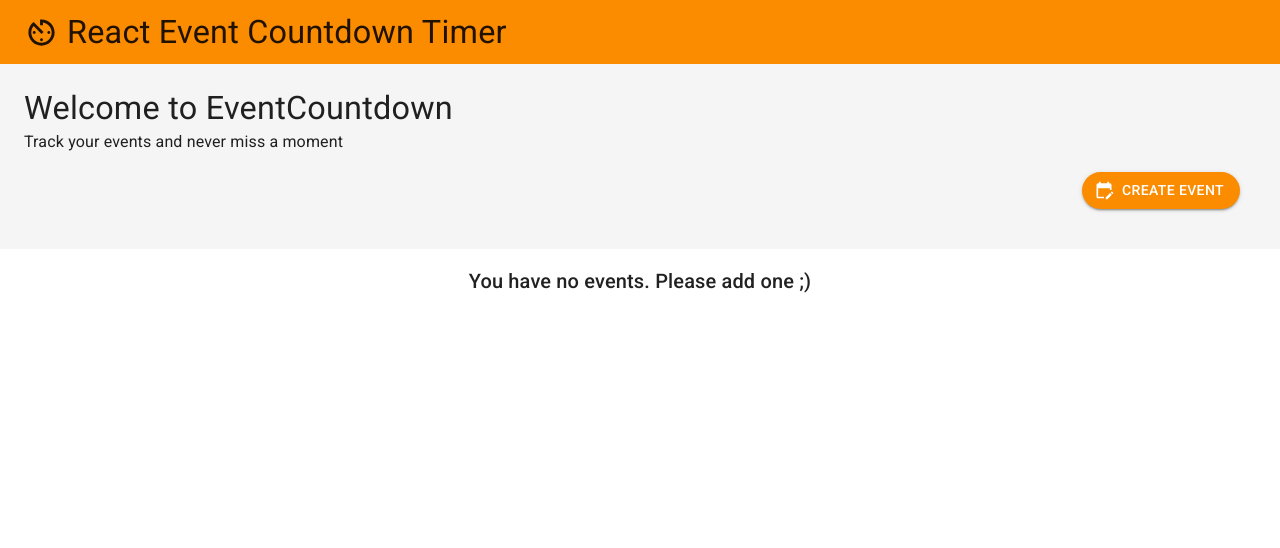
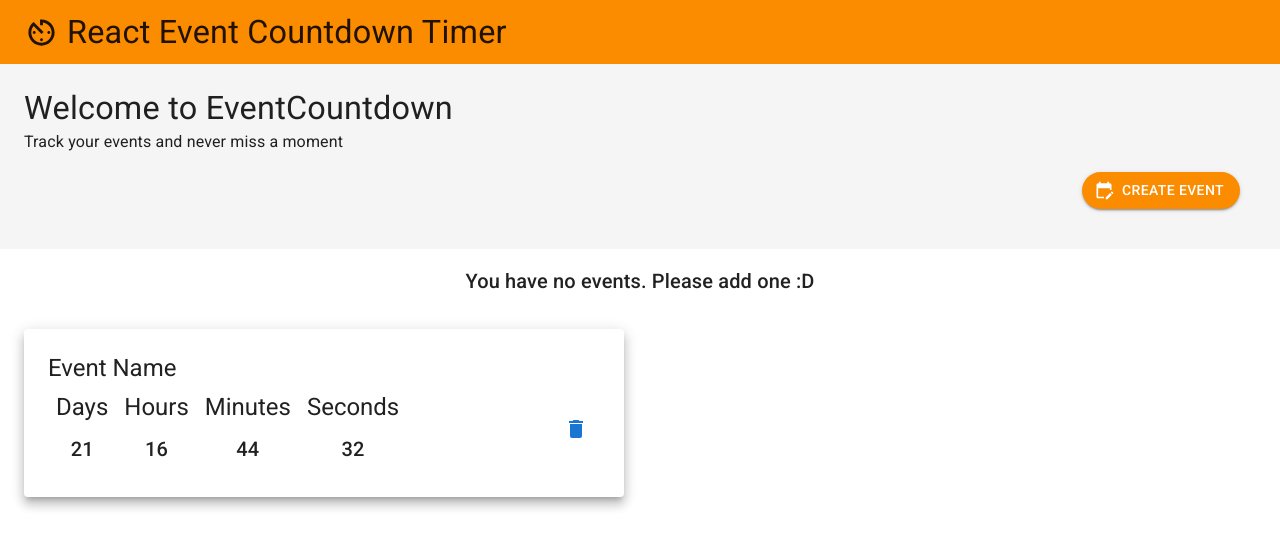
Before and after one commit to alik-balika/react-countdown-timer-app, a React app: page / in a window 1280 px wide. Shown: the top 548 px of the page. Built offline with nearby package versions, Linux system fonts and the light colour scheme; the HTML template or start-up script is replaced by a standard one.

Commit message:
create event component

```diff
--- /dev/null
+++ b/src/components/Event.jsx
@@ -0,0 +1,34 @@
+import React from "react";
+import { Box, IconButton, Paper, Stack, Typography } from "@mui/material";
+import DeleteIcon from "@mui/icons-material/Delete";
+import TimeDisplay from "./TimeDisplay";
+
+// const paperStyle = {};
+
+const Event = () => {
+  return (
+    <Paper
+      elevation={8}
+      sx={{
+        m: 3,
+        p: 3,
+        maxWidth: "sm",
+      }}
+    >
+      <Typography variant="h5">Event Name</Typography>
+      <Box sx={{ display: "flex", justifyContent: "space-between" }}>
+        <Stack direction="row">
+          <TimeDisplay type="Days" time={21} />
+          <TimeDisplay type="Hours" time={16} />
+          <TimeDisplay type="Minutes" time={44} />
+          <TimeDisplay type="Seconds" time={32} />
+        </Stack>
+        <IconButton aria-label="delete" color="secondary" size="large">
+          <DeleteIcon />
+        </IconButton>
+      </Box>
+    </Paper>
+  );
+};
+
+export default Event;
--- a/src/components/PageContent.jsx
+++ b/src/components/PageContent.jsx
@@ -1,7 +1,9 @@
 import React, { useState } from "react";
 import { Box, Button, Typography } from "@mui/material";
 import EditCalendarIcon from "@mui/icons-material/EditCalendar";
+
 import CreateEventDialog from "./CreateEventDialog";
+import Event from "./Event";
 
 const PageContent = () => {
   const [open, setOpen] = useState(false);
@@ -27,14 +29,17 @@ const PageContent = () => {
             sx={{ color: "white", borderRadius: 5, m: 2 }}
             onClick={() => setOpen(true)}
           >
-            Create Event
+            <Typography variant="button">Create Event</Typography>
           </Button>
         </Box>
       </Box>
       <Typography variant="h6" align="center" sx={{ mt: 2 }}>
-        You have no events. Please add one ;)
+        You have no events. Please add one :D
       </Typography>
       <CreateEventDialog open={open} setOpen={setOpen} />
+      <Box sx={{ mt: 4 }}>
+        <Event />
+      </Box>
     </Box>
   );
 };
--- /dev/null
+++ b/src/components/TimeDisplay.jsx
@@ -0,0 +1,23 @@
+import React from "react";
+import PropTypes from "prop-types";
+import { Stack, Typography } from "@mui/material";
+
+const TimeDisplay = ({ type, time }) => {
+  return (
+    <Stack sx={{ width: "fit-content", p: 1 }}>
+      <Typography gutterBottom variant="h5">
+        {type}
+      </Typography>
+      <Typography align="center" variant="h6">
+        {time}
+      </Typography>
+    </Stack>
+  );
+};
+
+TimeDisplay.propTypes = {
+  type: PropTypes.string.isRequired,
+  time: PropTypes.number.isRequired,
+};
+
+export default TimeDisplay;
```
